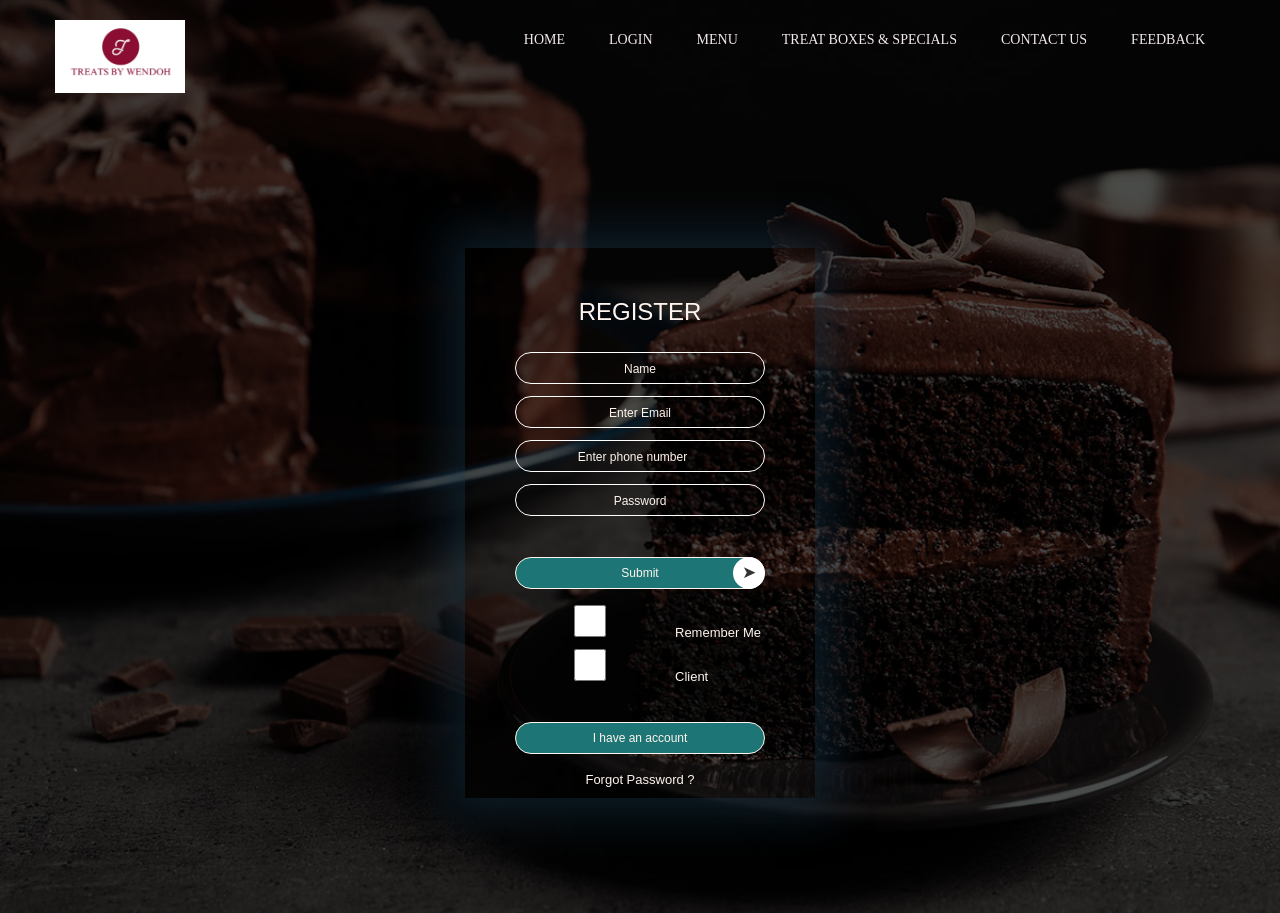
After one commit to SharonWendoh/Treats, a PHP site: page /register.php in a window 1280 px wide. The commit adds this page. Run offline with PHP 8.4, Linux system fonts and the light colour scheme.

Commit message:
added login and register

```diff
--- /dev/null
+++ b/register.php
@@ -0,0 +1,58 @@
+
+<!DOCTYPE html>
+<html lang="en">
+<head>
+    <meta charset="UTF-8">
+    <meta http-equiv="X-UA-Compatible" content="IE=edge">
+    <meta name="viewport" content="width=device-width, initial-scale=1.0">
+    <title>REGISTER</title>
+    <link rel="stylesheet" href="styles/style.css">
+</head>
+<body>
+
+    <div class="background">
+    <div class="wrapper">
+        <div class="logo">
+            <img src="images/2021-07-04 (2).png" alt="">
+            <p></p>
+
+        </div>
+        <div>
+
+            <ul class="navigation-area" id="navLinks">
+                <li><a href="homepage.php">HOME</a></li>
+                <li><a href="login.php">LOGIN</a></li>
+                <li><a href="menu.php">MENU</a></li>
+                <li><a href="#">TREAT BOXES & SPECIALS</a></li>
+                <li><a href="#">CONTACT US</a></li>
+                <li><a href="#">FEEDBACK</a></li>
+            </ul>
+
+        </div>
+    </div>
+    <div class="container">
+        <div class="card">
+            <div class="inner-box" id="card">
+                <div class="register">
+                    <h2>REGISTER</h2>
+                    <form action="process_register.php" method="post">
+                        <input type="text" name="fname" class="input-box" placeholder="Name" required>
+                        <input type="email" name="email" class="input-box" placeholder="Enter Email" required>
+                        <input type="number" name="phone_number" class="input-box" placeholder="Enter phone number" required>
+                        <input type="password" name="password" class="input-box" placeholder="Password" required>
+                        <button type="submit" class="submit-btn">Submit</button>
+                        <input type="checkbox" ><span>Remember Me</span>
+                        <input type="checkbox" value="Client" name="admin_checkbox"><span>Client</span>
+                    </form>
+                    <button type="button" onclick="window.location.href='login.php'"  class="">I have an account</button>
+
+
+                    <a href="#">Forgot Password ?</a>
+                </div>
+            </div>
+
+        </div>
+    </div>
+</div>
+</body>
+</html>
```
Also changed, not shown: login.php (+0 -28 lines).
